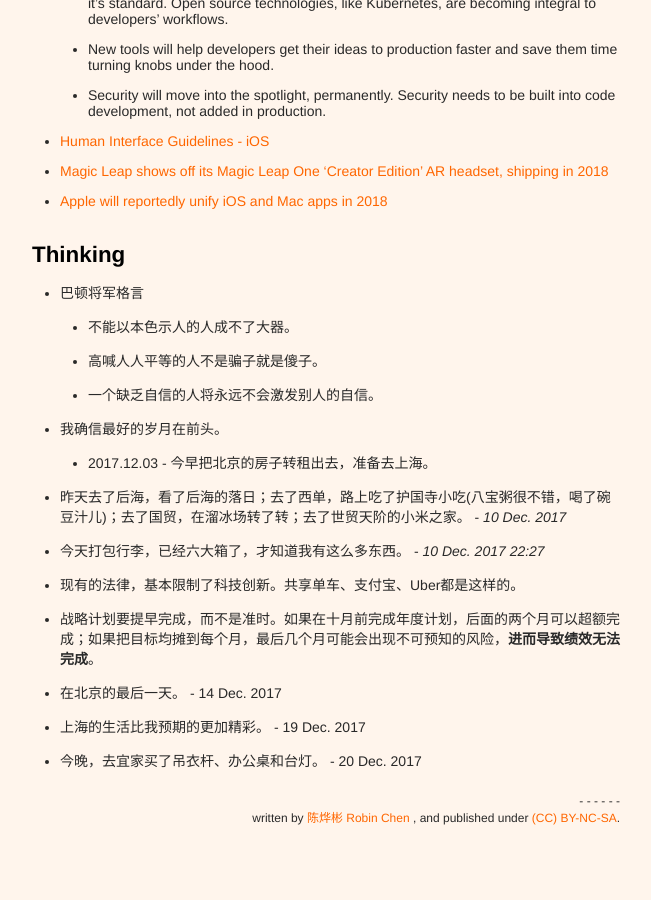
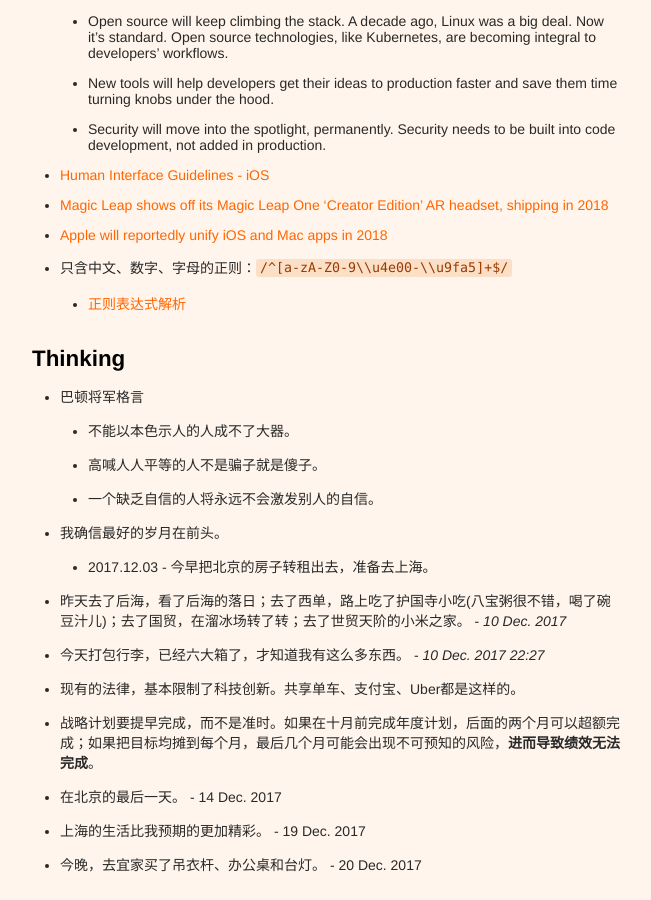
Before and after one commit to xianyuxmu/xianyuxmu.github.io, a Jekyll site: the page built from _posts/2017-12-02-monthly-reading.md, in a window 1280 px wide and 900 px high, scrolled down 2322 px. Shown: the whole window, without its empty margins (314-965 px from the left). Built offline with Jekyll 4.4.1, drawn with Linux system fonts in a browser that asks for light colours; comment, search, counter and statistics services are not loaded.

Commit message:
Reading of 27 Dec. 2017

```diff
--- a/_posts/2017-12-02-monthly-reading.md
+++ b/_posts/2017-12-02-monthly-reading.md
@@ -78,6 +79,8 @@
 - [Human Interface Guidelines - iOS](https://developer.apple.com/ios/human-interface-guidelines/overview/iphone-x/)
 - [Magic Leap shows off its Magic Leap One ‘Creator Edition’ AR headset, shipping in 2018](https://techcrunch.com/2017/12/20/magic-leap-shows-off-its-magic-leap-one-creators-edition-ar-headset-shipping-in-2018/)
 - [Apple will reportedly unify iOS and Mac apps in 2018](https://techcrunch.com/2017/12/20/apple-will-reportedly-unify-ios-and-mac-apps-in-2018/)
+- 只含中文、数字、字母的正则：`/^[a-zA-Z0-9\\u4e00-\\u9fa5]+$/`
+	- [正则表达式解析](https://regexr.com/)
 
 
 ## Thinking
```
Also changed, not shown: other parts of _posts/2017-12-02-monthly-reading.md (+1 -0 lines).
